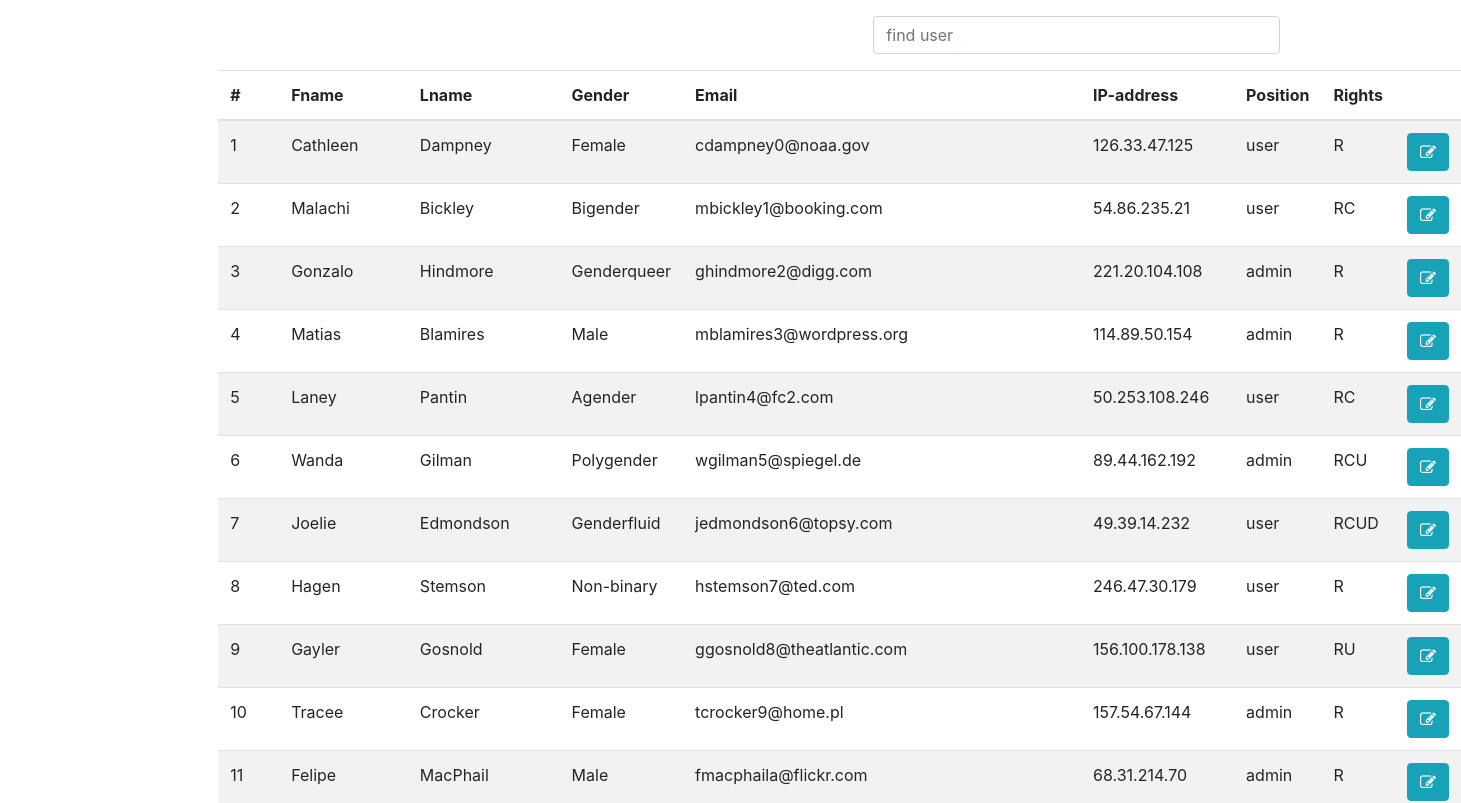
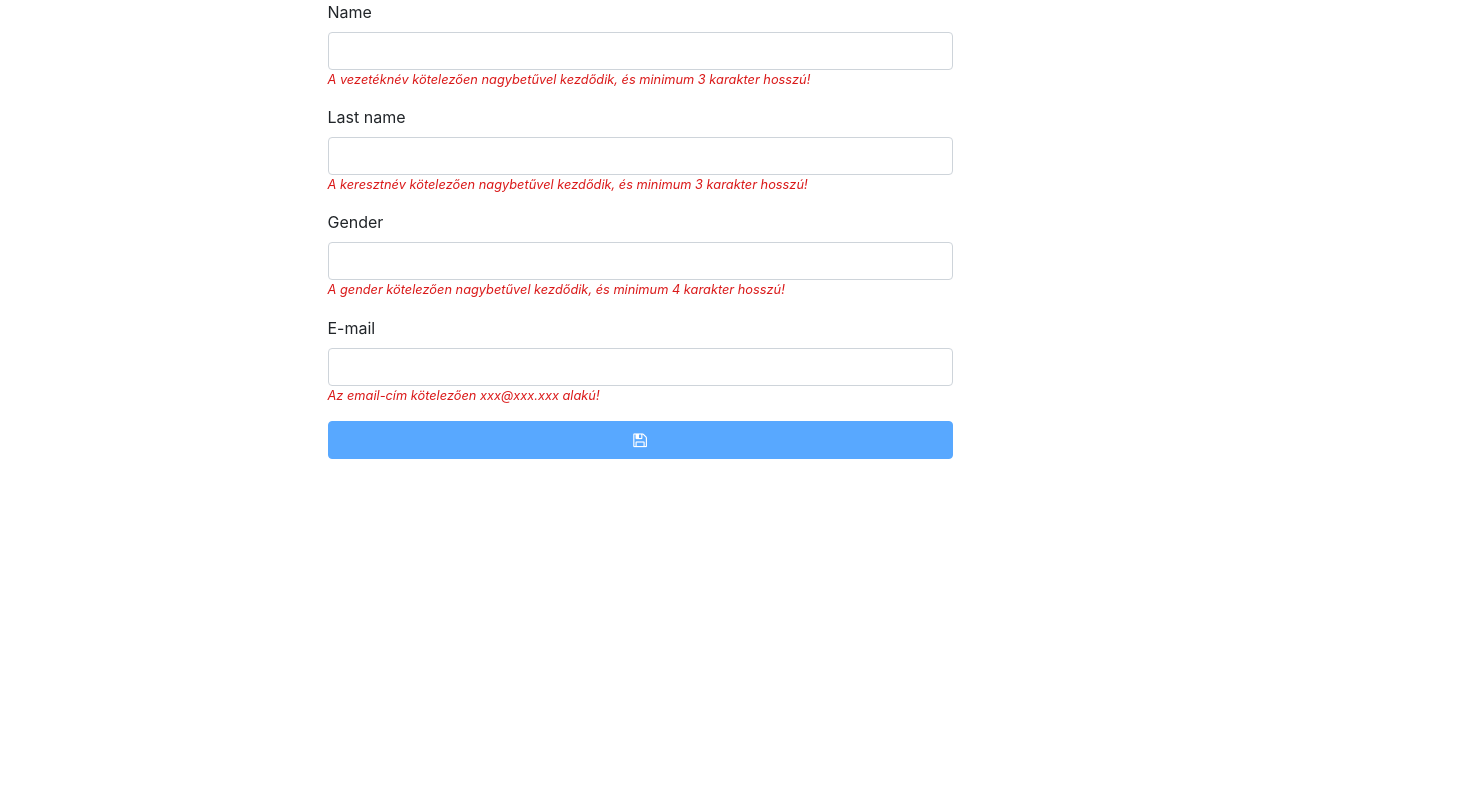
Before and after one commit to petern1953/gyak0312de, an Angular app: page / in a window 1280 px wide. Shown: the top 803 px of the page, 1461 px wide, since content can reach past the window. Built offline with nearby package versions, Linux system fonts and the light colour scheme; no server answers; data requests are answered from the project's data file.

Commit message:
admin html és scss

```diff
--- a/src/app/app.component.html
+++ b/src/app/app.component.html
@@ -1 +1 @@
-<app-userlist></app-userlist>
+<app-admin></app-admin>
--- a/src/app/page/admin/admin.component.html
+++ b/src/app/page/admin/admin.component.html
@@ -12,7 +12,7 @@
           required
         />
         <div [hidden]="userForm.controls.fname?.valid" class="error-message">
-          A vezetéknév nagybetűvel kezdődik, és minimum 3 karakter hosszú!
+          A vezetéknév kötelezően nagybetűvel kezdődik, és minimum 3 karakter hosszú!
         </div>
       </div>
       <div class="form-group">
@@ -26,7 +26,7 @@
           pattern="^[A-Z][a-z]{2,}$"
         />
         <div [hidden]="userForm.controls.lname?.valid" class="error-message">
-          A keresztnév nagybetűvel kezdődik, és minimum 3 karakter hosszú!
+          A keresztnév kötelezően nagybetűvel kezdődik, és minimum 3 karakter hosszú!
         </div>
       </div>
       <div class="form-group">
@@ -40,21 +40,21 @@
           pattern="^[A-Z][a-z]{3,}$"
         />
         <div [hidden]="userForm.controls.gender?.valid" class="error-message">
-          A gender nagybetűvel kezdődik, és minimum 3 karakter hosszú!
+          A gender kötelezően nagybetűvel kezdődik, és minimum 4 karakter hosszú!
         </div>
       </div>
       <div class="form-group">
-        <label for="email">Gender</label>
+        <label for="email">E-mail</label>
         <input
-          [(ngModel)]="user.gender"
+          [(ngModel)]="user.email"
           name="email"
           type="text"
           class="form-control"
           required
-          pattern="^[A-Z][a-z]{3,}$"
+          pattern="^[a-z]+@[a-z]+\.[a-z]{2,3}$"
         />
         <div [hidden]="userForm.controls.email?.valid" class="error-message">
-          A gender nagybetűvel kezdődik, és minimum 3 karakter hosszú!
+          Az email-cím kötelezően xxx@xxx.xxx alakú!
         </div>
       </div>
                         <!--
--- a/src/app/page/admin/admin.component.scss
+++ b/src/app/page/admin/admin.component.scss
@@ -0,0 +1,24 @@
+.error-message {
+  font-style: italic;
+  font-size: 0.8em;
+  color: rgb(218, 25, 25);
+}
+
+@keyframes rotate {
+  0% {
+    transform: rotate(0deg);
+  }
+  33% {
+    transform: rotate(120deg);
+  }
+  67% {
+    transform: rotate(240deg);
+  }
+  100% {
+    transform: rotate(360deg);
+  }
+}
+
+.fa-refresh {
+  animation: rotate .8s linear infinite;
+}
```
